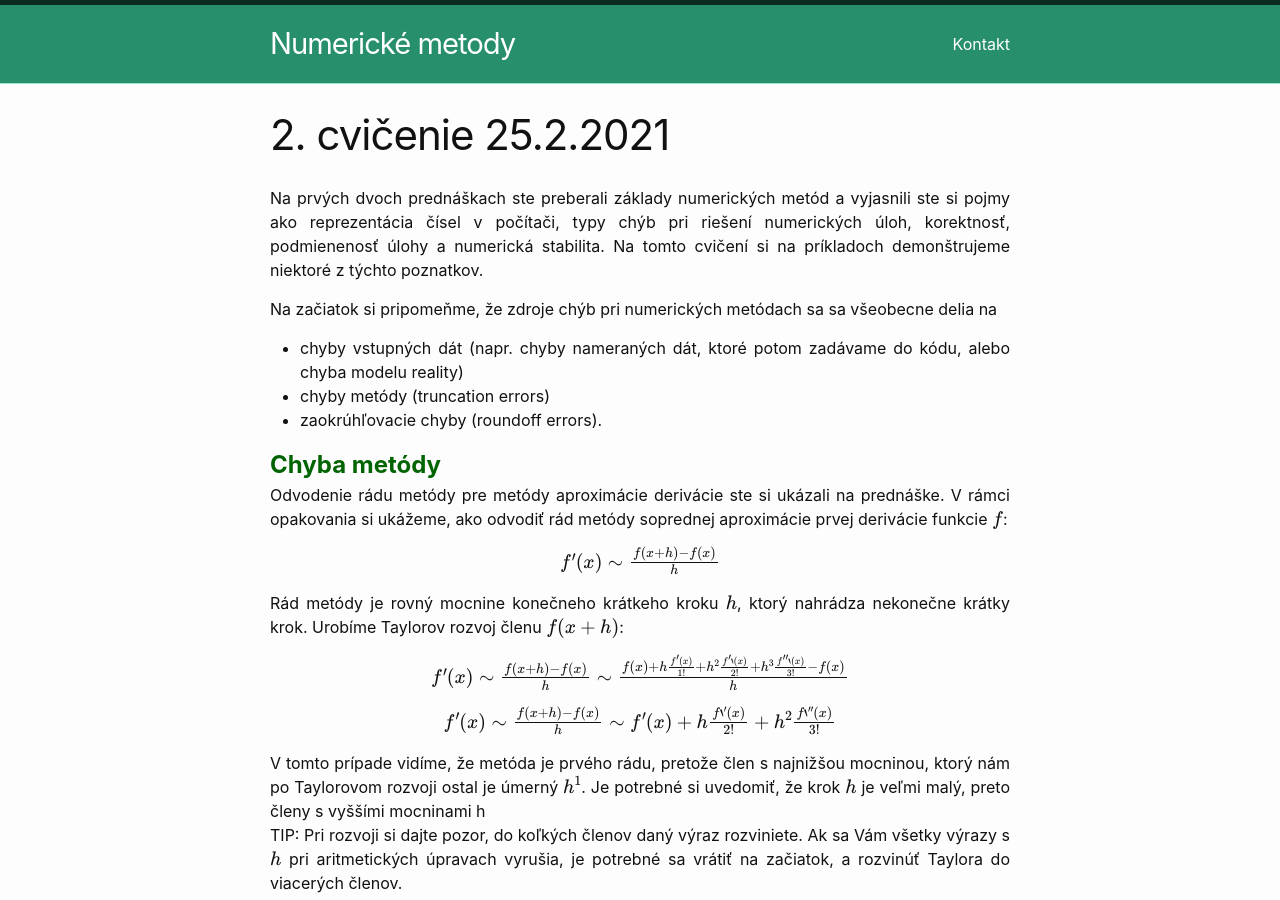
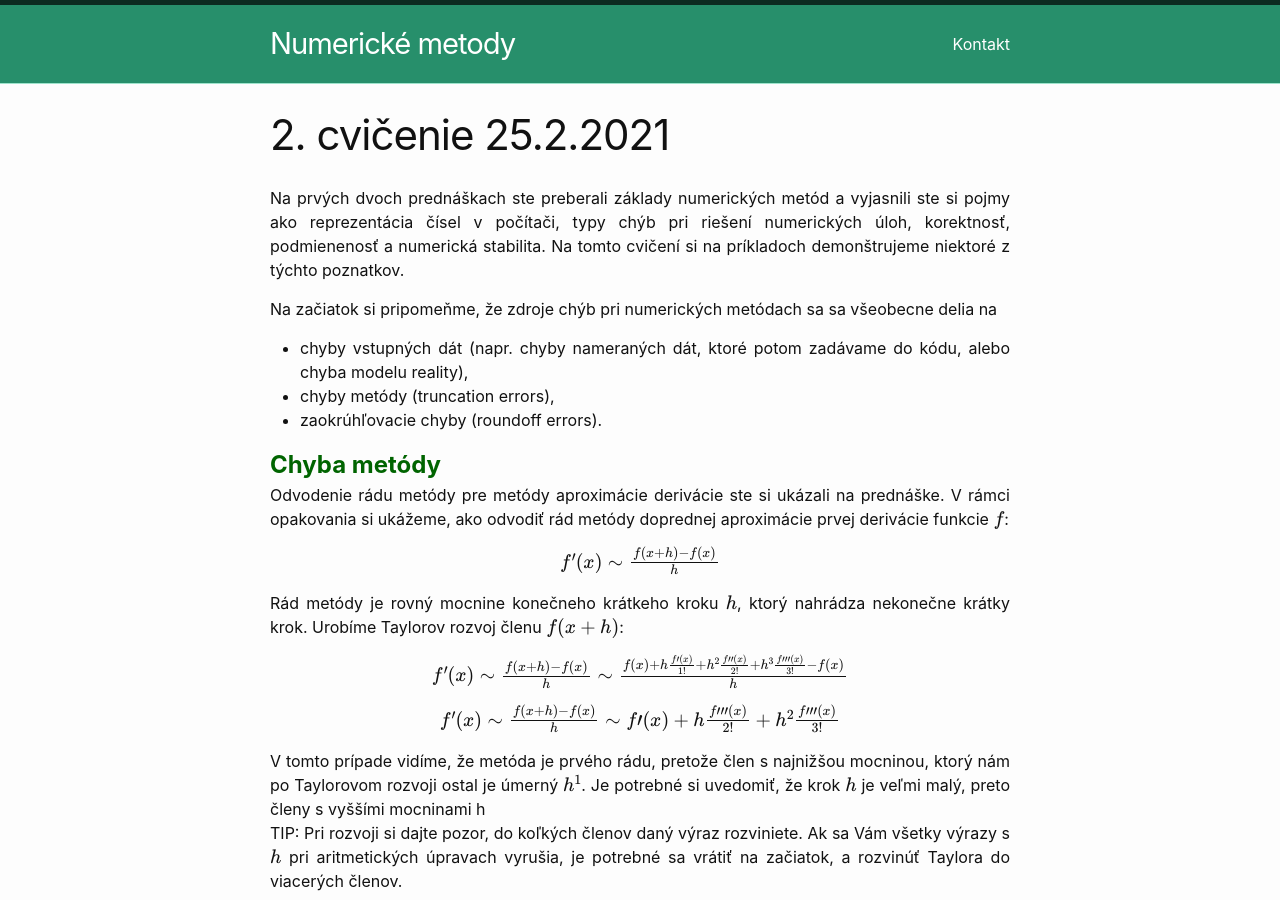
Before and after one commit to maslarova/maslarova.github.io, a Jekyll site: the page built from _posts/2021-02-25-cvicenie2.md, in a window 1280 px wide and 900 px high. Built offline with Jekyll 4.4.1, drawn with Linux system fonts in a browser that asks for light colours.

Commit message:
2021-02-25-cvicenie2.md

```diff
--- a/_posts/2021-02-25-cvicenie2.md
+++ b/_posts/2021-02-25-cvicenie2.md
@@ -4,17 +4,17 @@
 date:   2021-02-23 13:26:13 +0100
 ---
 
-Na prvých dvoch prednáškach ste preberali základy numerických metód a vyjasnili ste si pojmy ako reprezentácia čísel v počítači, typy chýb pri riešení numerických úloh, korektnosť, podmienenosť úlohy a numerická stabilita.
+Na prvých dvoch prednáškach ste preberali základy numerických metód a vyjasnili ste si pojmy ako reprezentácia čísel v počítači, typy chýb pri riešení numerických úloh, korektnosť, podmienenosť a numerická stabilita.
 Na tomto cvičení si na príkladoch demonštrujeme niektoré z týchto poznatkov. <br>
 
 
 Na začiatok si pripomeňme, že zdroje chýb pri numerických metódach sa  sa všeobecne delia na
-- chyby vstupných dát (napr. chyby nameraných dát, ktoré potom zadávame do kódu, alebo chyba modelu reality)
-- chyby metódy (truncation errors)
+- chyby vstupných dát (napr. chyby nameraných dát, ktoré potom zadávame do kódu, alebo chyba modelu reality),
+- chyby metódy (truncation errors),
 - zaokrúhľovacie chyby (roundoff errors).
 
 <span style="color:DarkGreen"> <font size="+2"><b>Chyba metódy</b></font></span><br>
-Odvodenie rádu metódy pre metódy aproximácie derivácie ste si ukázali na prednáške. V rámci opakovania si ukážeme, ako odvodiť rád metódy soprednej aproximácie prvej derivácie funkcie $f$:
+Odvodenie rádu metódy pre metódy aproximácie derivácie ste si ukázali na prednáške. V rámci opakovania si ukážeme, ako odvodiť rád metódy doprednej aproximácie prvej derivácie funkcie $f$:
 
 {: .centering}
 $f'(x)\sim\frac{f(x+h)-f(x)}{h}$
@@ -23,10 +23,10 @@
 Urobíme Taylorov rozvoj členu $f(x+h)$:
 
 {: .centering}
-$f'(x)\sim\frac{f(x+h)-f(x)}{h}\sim\frac{f(x)+h\frac{f'(x)}{1!}+h^2\frac{f''(x)}{2!}+h^3\frac{f'''(x)}{3!}-f(x)}{h}$
+$f'(x)\sim\frac{f(x+h)-f(x)}{h}\sim\frac{f(x)+h\frac{f\prime(x)}{1!}+h^2\frac{f\prime\prime(x)}{2!}+h^3\frac{f\prime\prime\prime(x)}{3!}-f(x)}{h}$
 
 {: .centering}
-$f'(x)\sim\frac{f(x+h)-f(x)}{h}\sim f'(x)+h\frac{f{''}(x)}{2!}+h^2\frac{f{'''}(x)}{3!}$
+$f'(x)\sim\frac{f(x+h)-f(x)}{h}\sim f\prime(x)+h\frac{f\prime\prime\prime(x)}{2!}+h^2\frac{f\prime\prime\prime(x)}{3!}$
 
 V tomto prípade vidíme, že metóda je prvého rádu, pretože člen s najnižšou mocninou, ktorý nám po Taylorovom rozvoji ostal je úmerný $h^1$. Je potrebné si uvedomiť, že krok $h$ je veľmi malý, preto členy s vyššími mocninami h
 TIP: Pri rozvoji si dajte pozor, do koľkých členov daný výraz rozviniete. Ak sa Vám všetky výrazy s $h$ pri aritmetických úpravach vyrušia, je potrebné sa vrátiť na začiatok, a rozvinúť Taylora do viacerých členov.
```
